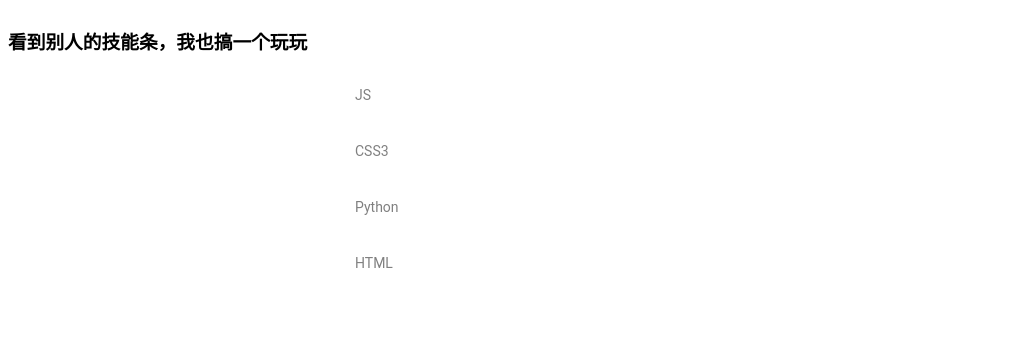
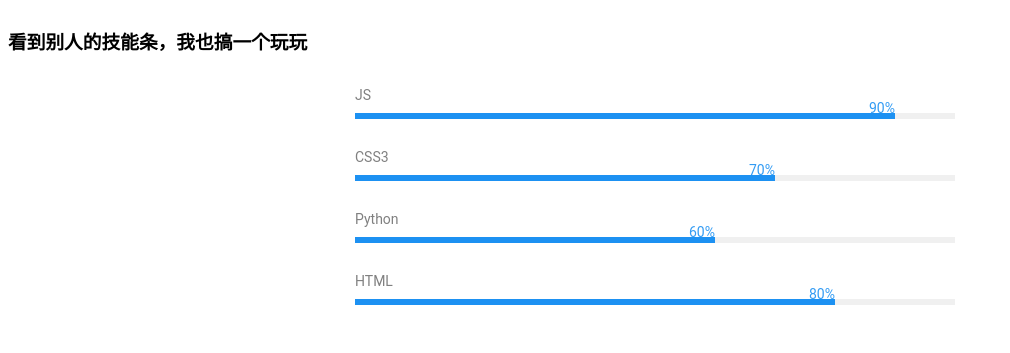
Before and after one commit to spheee/frequently-used-demo, a website: page demo/css-tricks/skill-bar/index.html in a window 1280 px wide. Shown: the whole page, without its empty margins (0-1010 px from the left). Drawn offline with Linux system fonts and the light colour scheme; the site is published under a folder, as on GitHub Pages, so addresses that start at the root find nothing.

Commit message:
fix paths

```diff
--- a/demo/css-tricks/skill-bar/index.html
+++ b/demo/css-tricks/skill-bar/index.html
@@ -64,7 +64,7 @@
 		</div>
 
 	</body>
-	<script src="/assets/lib/jquery/dist/jquery.min.js"></script>
+	<script src="../../../assets/lib/jquery/dist/jquery.min.js"></script>
 
     <script src="index.js"></script>
 
```
